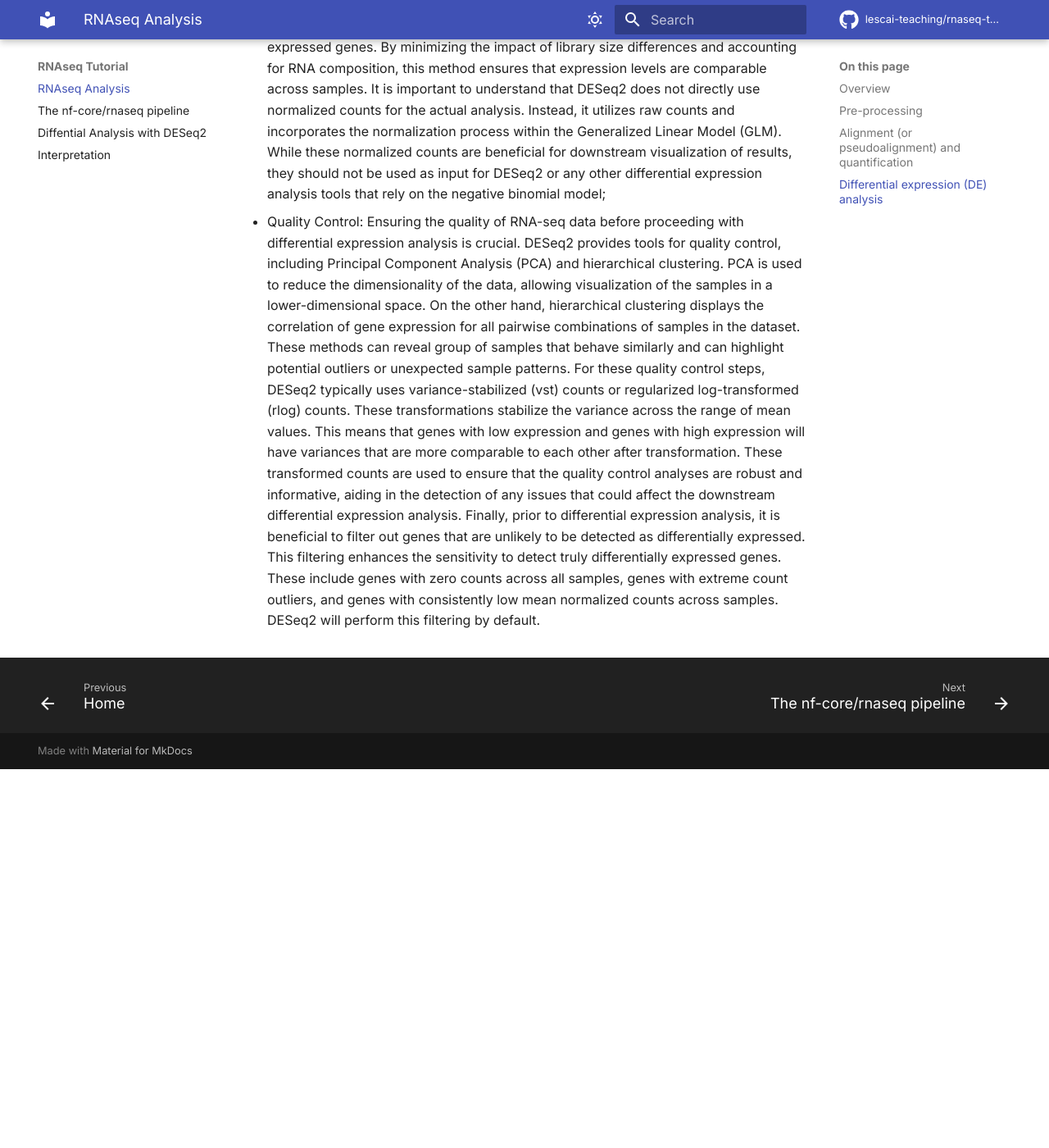
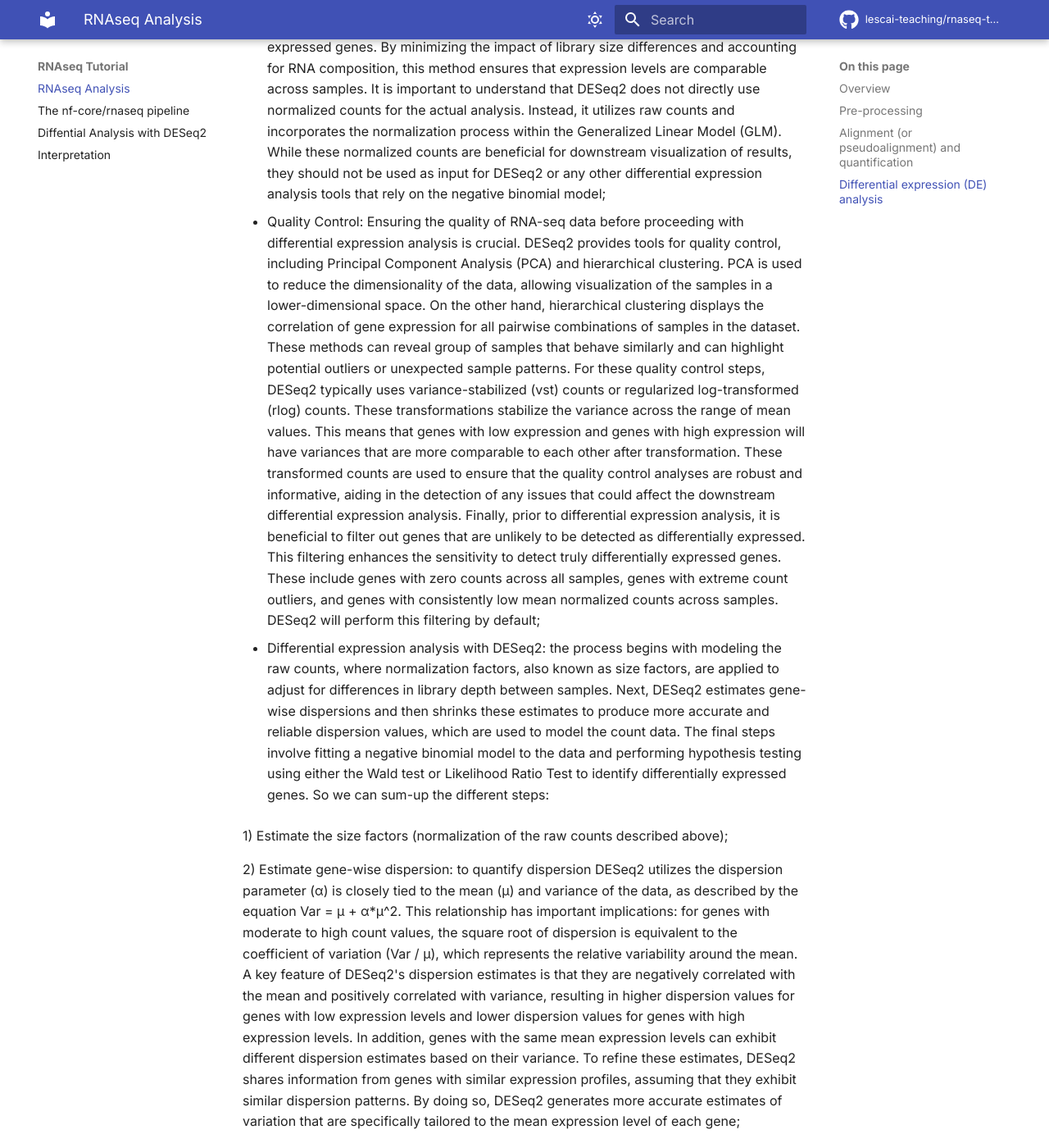
Before and after one commit to santorsola-teaching/nf-core-gitpod-run, an MkDocs documentation site: the page built from docs/theory.md, in a window 1280 px wide and 1400 px high, scrolled down 5442 px. Shown: the whole window at 82% size. Built offline with MkDocs 1.6.1 and Material for MkDocs 9.7.7, drawn with Linux system fonts in a browser that asks for light colours; comment, search, counter and statistics services are not loaded; before the commit the page ends 6380 px from its top, so only the background shows below that; some of the changed text lies outside the part shown.

Commit message:
steps of DE in theory

```diff
--- a/docs/theory.md
+++ b/docs/theory.md
@@ -60,4 +60,17 @@ The median ratio method assumes that not all genes are differentially expressed.
 It is important to understand that DESeq2 does not directly use normalized counts for the actual analysis. Instead, it utilizes raw counts and incorporates the normalization process within the Generalized Linear Model (GLM). While these normalized counts are beneficial for downstream visualization of results, they should not be used as input for DESeq2 or any other differential expression analysis tools that rely on the negative binomial model;
 
 - Quality Control: Ensuring the quality of RNA-seq data before proceeding with differential expression analysis is crucial. DESeq2 provides tools for quality control, including Principal Component Analysis (PCA) and hierarchical clustering. PCA is used to reduce the dimensionality of the data, allowing visualization of the samples in a lower-dimensional space. On the other hand, hierarchical clustering displays the correlation of gene expression for all pairwise combinations of samples in the dataset. These methods can reveal group of samples that behave similarly and can highlight potential outliers or unexpected sample patterns. For these quality control steps, DESeq2 typically uses variance-stabilized (vst) counts or regularized log-transformed (rlog) counts. These transformations stabilize the variance across the range of mean values. This means that genes with low expression and genes with high expression will have variances that are more comparable to each other after transformation. These transformed counts are used to ensure that the quality control analyses are robust and informative, aiding in the detection of any issues that could affect the downstream differential expression analysis.
-Finally, prior to differential expression analysis, it is beneficial to filter out genes that are unlikely to be detected as differentially expressed. This filtering enhances the sensitivity to detect truly differentially expressed genes. These include genes with zero counts across all samples, genes with extreme count outliers, and genes with consistently low mean normalized counts across samples. DESeq2 will perform this filtering by default.
+Finally, prior to differential expression analysis, it is beneficial to filter out genes that are unlikely to be detected as differentially expressed. This filtering enhances the sensitivity to detect truly differentially expressed genes. These include genes with zero counts across all samples, genes with extreme count outliers, and genes with consistently low mean normalized counts across samples. DESeq2 will perform this filtering by default;
+
+- Differential expression analysis with DESeq2: the process begins with modeling the raw counts, where normalization factors, also known as size factors, are applied to adjust for differences in library depth between samples. Next, DESeq2 estimates gene-wise dispersions and then shrinks these estimates to produce more accurate and reliable dispersion values, which are used to model the count data. The final steps involve fitting a negative binomial model to the data and performing hypothesis testing using either the Wald test or Likelihood Ratio Test to identify differentially expressed genes.
+So we can sum-up the different steps:
+
+1) Estimate the size factors (normalization of the raw counts described above);
+
+2) Estimate gene-wise dispersion: to quantify dispersion DESeq2 utilizes the dispersion parameter (α) is closely tied to the mean (μ) and variance of the data, as described by the equation Var = μ + α*μ^2. This relationship has important implications: for genes with moderate to high count values, the square root of dispersion is equivalent to the coefficient of variation (Var / μ), which represents the relative variability around the mean. A key feature of DESeq2's dispersion estimates is that they are negatively correlated with the mean and positively correlated with variance, resulting in higher dispersion values for genes with low expression levels and lower dispersion values for genes with high expression levels. In addition, genes with the same mean expression levels can exhibit different dispersion estimates based on their variance. To refine these estimates, DESeq2 shares information from genes with similar expression profiles, assuming that they exhibit similar dispersion patterns. By doing so, DESeq2 generates more accurate estimates of variation that are specifically tailored to the mean expression level of each gene;
+
+3) Fit curve to gene-wise dispersion estimates: this process, known as dispersion fitting, aims to model the relationship between the mean expression level of a gene and its dispersion. By doing so, DESeq2 can identify a trend in the dispersion estimates across genes, which is essential for accurate variance estimation. The fitted curve, typically a smooth curve, describes how dispersion changes as a function of the mean expression level;
+
+4) Shrink gene-wise dispersion estimates: the gene-wise dispersion estimates are shrunk towards the fitted curve, a process known as shrinkage. By pooling information across genes, DESeq2 can generate more accurate and reliable estimates of dispersion, even for genes with limited sample sizes or noisy data. The shrinkage step adjusts the gene-wise dispersion estimates, moving them closer to the fitted curve, which represents the average dispersion pattern across all genes. This adjustment helps to reduce the variability and noise associated with individual gene-wise estimates, resulting in more robust and consistent dispersion values. However, genes with exceptionally high dispersion values are not shrinked because they probably deviate from the modelling assumption, exhibiting elevated variability due to biological or technical factors. Shrinking these values could lead to false positives. By shrinking the dispersion estimates, DESeq2 can improve the accuracy of downstream analyses and reduce the number of false positives;
+
+5) generalized Linear Model fit for each gene
```
